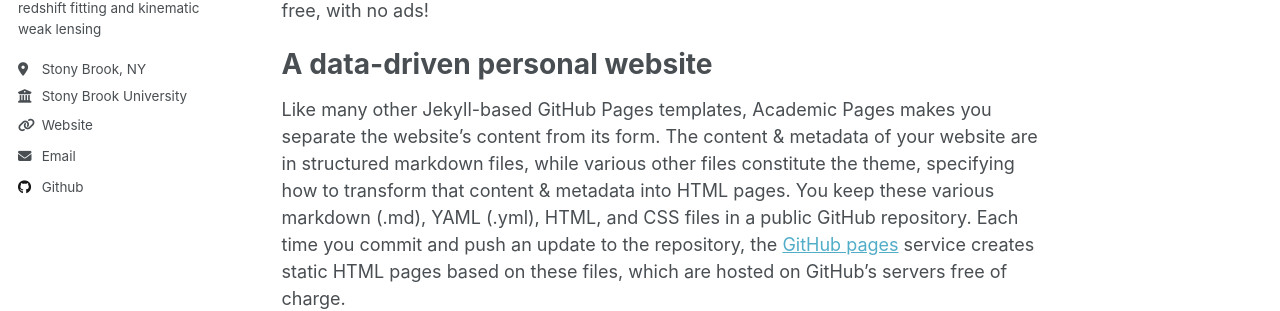
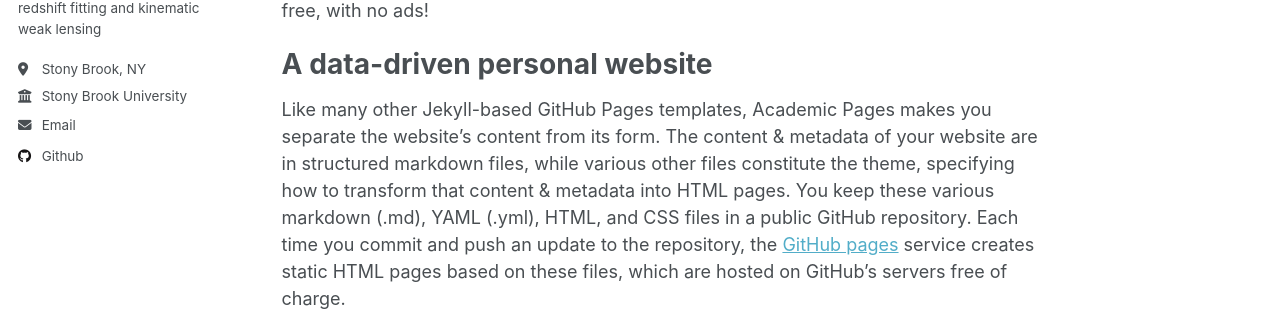
Before and after one commit to astroburke/astroburke.github.io, a Jekyll site: the page built from _pages/about.md, in a window 1280 px wide. Shown: the part 395-706 px from the top of the page. Built offline with Jekyll 4.4.1, drawn with Linux system fonts in a browser that asks for light colours.

```diff
--- a/_config.yml
+++ b/_config.yml
@@ -27,7 +27,7 @@ author:
   bio              : "MA Physics student at Stony Brook University, working on redshift fitting and kinematic weak lensing"
   location         : "Stony Brook, NY"
   employer         : "Stony Brook University"
-  uri              : "astroburke.github.io"
+  uri              : # "astroburke.github.io"
   email            : "aaron.j.burke@stonybrook.edu"
 
   # Academic websites
```
